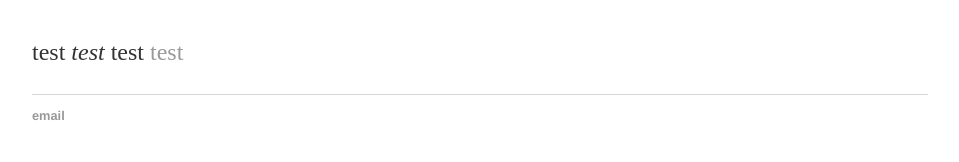
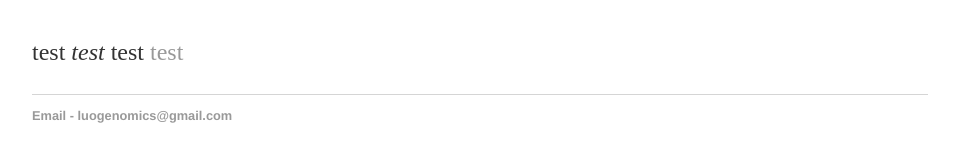
Before and after one commit to luogenomics/luogenomics.github.io, a Jekyll site: the page built from index.html, in a window 1280 px wide. Shown: the part 161-323 px from the top of the page, without its empty margins (160-1119 px from the left). Built offline with Jekyll 4.4.1, drawn with Linux system fonts in a browser that asks for light colours.

Commit message:
Update default.html

```diff
--- a/_layouts/default.html
+++ b/_layouts/default.html
@@ -23,7 +23,7 @@
 			</div><!-- /.container -->
 			<footer>
 	    		<ul>
-	        		<li><a href="mailto:luogenomics@gmail.com">email</a></li>
+	        		<li><a href="mailto:luogenomics@gmail.com">Email - luogenomics@gmail.com</a></li>
 				</ul>
 			</footer>
 		</body>
```
